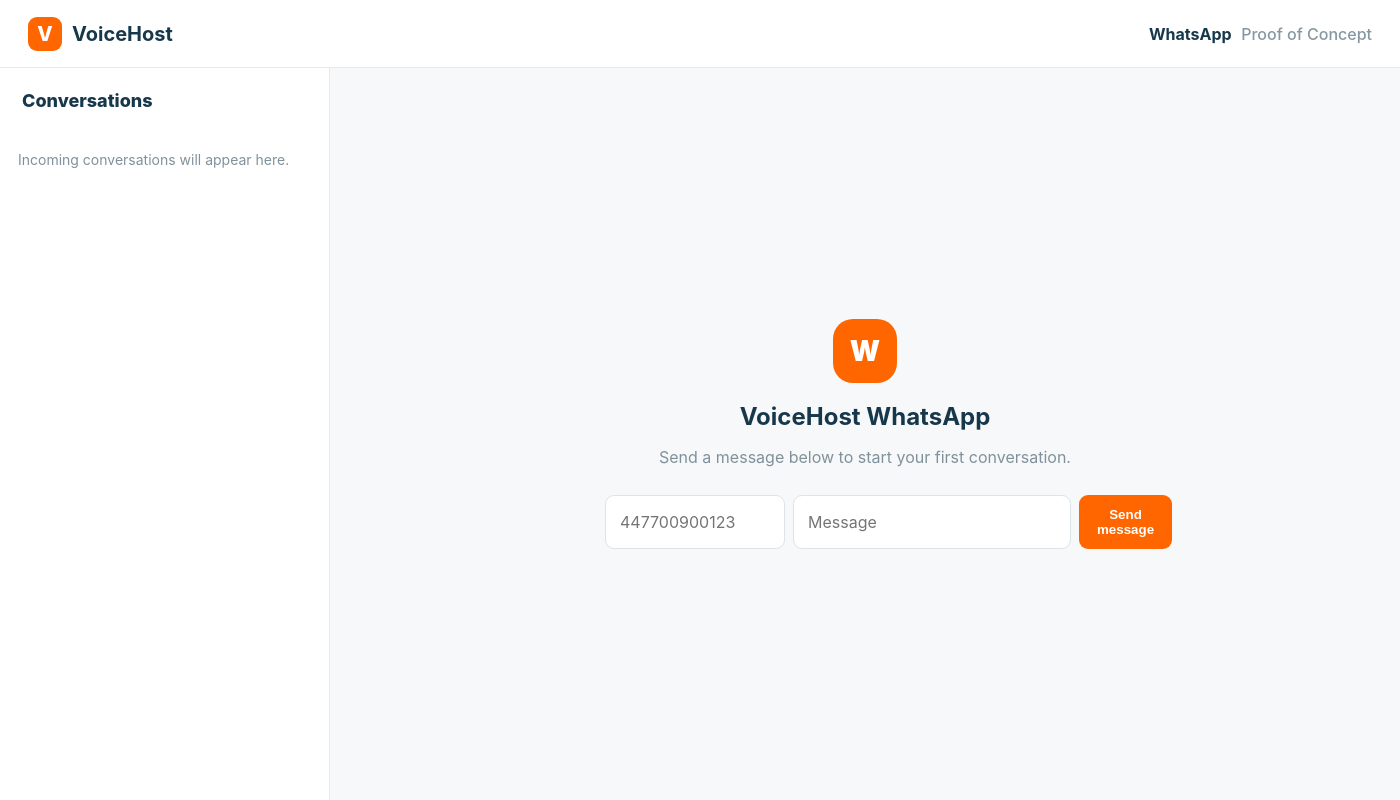
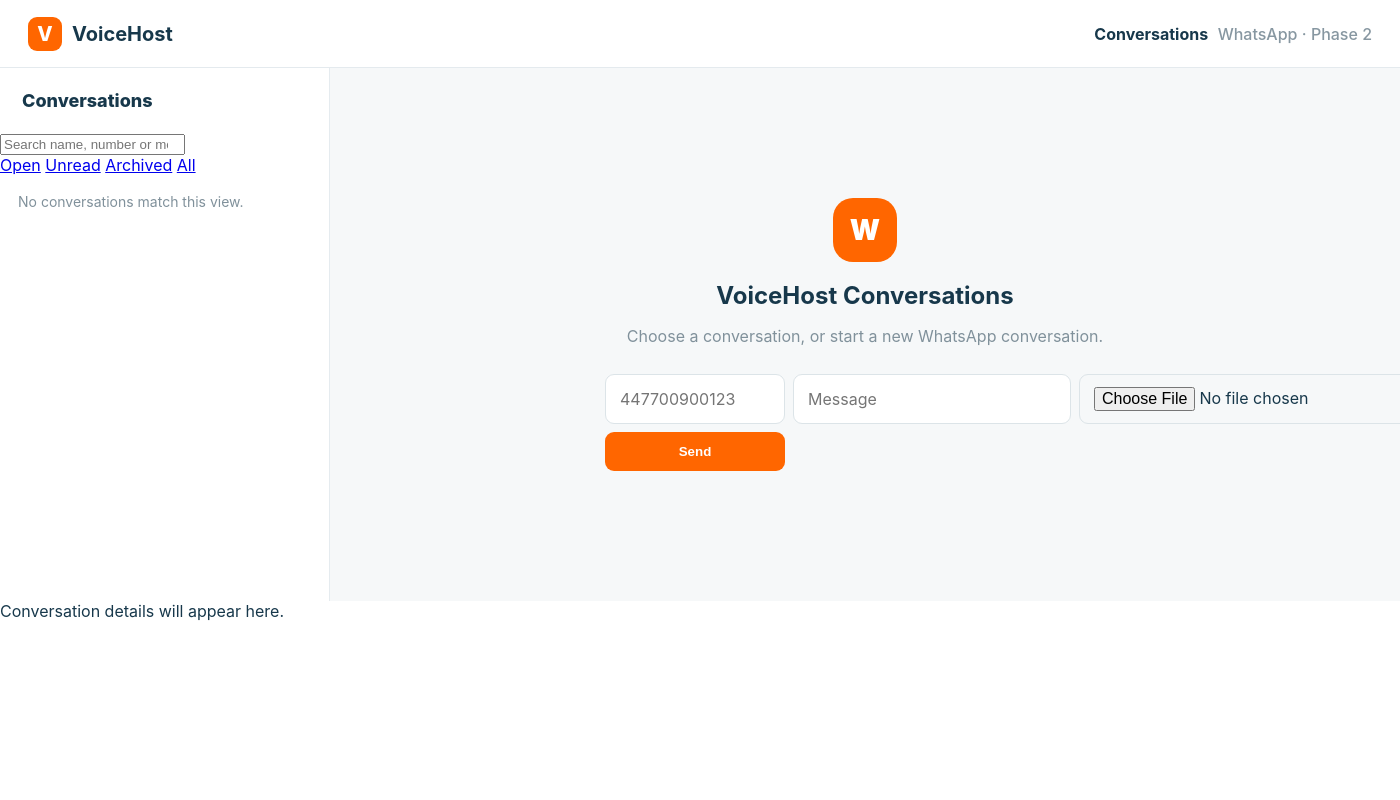
Before and after one commit to Si-Richards/whatsapp, a FastAPI app: page / in a window 1400 px wide; the page is wider, and only the part inside the window is pictured. Run offline with FastAPI, Linux system fonts and the light colour scheme; data that the repository does not hold is empty.

Commit message:
Redesign inbox for Phase 2 agent workflow

```diff
--- a/app/templates/index.html
+++ b/app/templates/index.html
@@ -9,38 +9,72 @@
 <body>
   <header class="topbar">
     <div class="brand"><span class="brand-mark">V</span><strong>VoiceHost</strong></div>
-    <div><strong>WhatsApp</strong> <span class="muted">Proof of Concept</span></div>
+    <div><strong>Conversations</strong> <span class="muted">WhatsApp · Phase 2</span></div>
   </header>
 
   <main class="layout">
     <aside class="sidebar">
+      <div class="sidebar-head">
         <div class="sidebar-title">Conversations</div>
+        <form class="search-form" method="get" action="/">
+          <input type="search" name="q" value="{{ search_query }}" placeholder="Search name, number or message">
+          <input type="hidden" name="filter" value="{{ conversation_filter }}">
+        </form>
+        <nav class="filters">
+          <a class="{% if conversation_filter == 'open' %}active{% endif %}" href="/?filter=open&q={{ search_query }}">Open</a>
+          <a class="{% if conversation_filter == 'unread' %}active{% endif %}" href="/?filter=unread&q={{ search_query }}">Unread</a>
+          <a class="{% if conversation_filter == 'archived' %}active{% endif %}" href="/?filter=archived&q={{ search_query }}">Archived</a>
+          <a class="{% if conversation_filter == 'all' %}active{% endif %}" href="/?filter=all&q={{ search_query }}">All</a>
+        </nav>
+      </div>
+
+      <div class="conversation-list">
         {% if conversations %}
           {% for item in conversations %}
-          <a class="conversation {% if selected and item.id == selected.id %}active{% endif %}" href="/?conversation={{ item.id }}">
+            <a class="conversation {% if selected and item.id == selected.id %}active{% endif %}" href="/?conversation={{ item.id }}&filter={{ conversation_filter }}&q={{ search_query }}">
               <div class="avatar">{{ (item.display_name or item.wa_id)[0]|upper }}</div>
               <div class="conversation-text">
                 <strong>{{ item.display_name or item.wa_id }}</strong>
                 <span>+{{ item.wa_id }}</span>
+                <small>{{ item.assigned_agent.name if item.assigned_agent else 'Unassigned' }}</small>
               </div>
               {% if item.unread_count %}<span class="badge">{{ item.unread_count }}</span>{% endif %}
             </a>
           {% endfor %}
         {% else %}
-        <div class="empty-small">Incoming conversations will appear here.</div>
+          <div class="empty-small">No conversations match this view.</div>
         {% endif %}
+      </div>
     </aside>
 
     <section class="chat">
       {% if selected %}
         <div class="chat-header">
           <div class="avatar large">{{ (selected.display_name or selected.wa_id)[0]|upper }}</div>
-          <div><strong>{{ selected.display_name or selected.wa_id }}</strong><span>+{{ selected.wa_id }}</span></div>
+          <div class="chat-identity">
+            <strong>{{ selected.display_name or selected.wa_id }}</strong>
+            <span>+{{ selected.wa_id }}</span>
           </div>
+          <button id="live-notice" class="live-notice" type="button" hidden>New activity · refresh</button>
+        </div>
+
         <div class="messages" id="messages">
           {% for message in messages %}
+            {% if message.direction == 'internal' %}
+              <div class="message-row internal">
+                <div class="bubble note-bubble">
+                  <div class="note-label">Internal note</div>
+                  <div class="message-body">{{ message.body }}</div>
+                  <small>{{ message.timestamp.strftime('%H:%M') }}</small>
+                </div>
+              </div>
+            {% else %}
               <div class="message-row {{ message.direction }}">
                 <div class="bubble">
+                  {% if message.reply_to_wamid %}
+                    <div class="quoted-reply">{{ message.reply_preview }}</div>
+                  {% endif %}
+
                   {% if message.media_url %}
                     {% if message.message_type in ['image', 'sticker'] %}
                       <a href="{{ message.media_url }}" target="_blank" rel="noopener">
@@ -59,12 +93,16 @@
                     {% endif %}
                   {% endif %}
 
-                {% if message.body and not (message.message_type == 'document' and message.media_url and message.body == message.media_filename) %}
+                  {% if message.body and not (message.message_type == 'document' and message.media_url and message.body == message.media_filename) and not (message.message_type in ['image','video','audio'] and message.body.startswith('[')) %}
                     <div class="message-body">{{ message.body }}</div>
                   {% elif not message.media_url %}
                     <div class="message-body">[{{ message.message_type }} message]</div>
                   {% endif %}
 
+                  <div class="message-footer">
+                    {% if message.wamid %}
+                      <button class="reply-button" type="button" data-reply-id="{{ message.wamid }}" data-reply-text="{{ (message.body or '[' ~ message.message_type ~ ' message]')|e }}">Reply</button>
+                    {% endif %}
                     <small class="message-meta">
                       {{ message.timestamp.strftime('%H:%M') }}
                       {% if message.direction == 'outbound' %}
@@ -78,27 +116,82 @@
                     </small>
                   </div>
                 </div>
+              </div>
+            {% endif %}
           {% endfor %}
         </div>
-        <form class="composer" action="/send" method="post">
+
+        <form id="composer" class="composer-wrap" action="/send" method="post" enctype="multipart/form-data">
           <input type="hidden" name="to" value="{{ selected.wa_id }}">
-          <input name="body" autocomplete="off" maxlength="4096" placeholder="Type a WhatsApp message…" required>
+          <input id="reply-to" type="hidden" name="reply_to" value="">
+          <div id="reply-bar" class="reply-bar" hidden>
+            <div><strong>Replying to</strong><span id="reply-text"></span></div>
+            <button id="reply-cancel" type="button">×</button>
+          </div>
+          <div class="composer">
+            <label class="attach-button" for="attachment"><span>＋</span><span id="attachment-label">Attach</span></label>
+            <input id="attachment" class="file-input" type="file" name="attachment" accept="image/*,video/*,audio/*,.pdf,.doc,.docx,.xls,.xlsx,.txt,.csv">
+            <input id="message-body" name="body" autocomplete="off" maxlength="4096" placeholder="Type a WhatsApp message…">
             <button type="submit">Send</button>
+          </div>
         </form>
       {% else %}
         <div class="empty-main">
           <div class="wa-icon">W</div>
-          <h1>VoiceHost WhatsApp</h1>
-          <p>Send a message below to start your first conversation.</p>
-          <form class="new-message" action="/send" method="post">
+          <h1>VoiceHost Conversations</h1>
+          <p>Choose a conversation, or start a new WhatsApp conversation.</p>
+          <form class="new-message" action="/send" method="post" enctype="multipart/form-data">
             <input name="to" placeholder="447700900123" required>
-            <input name="body" placeholder="Message" maxlength="4096" required>
-            <button type="submit">Send message</button>
+            <input name="body" placeholder="Message">
+            <input name="attachment" type="file">
+            <button type="submit">Send</button>
           </form>
         </div>
       {% endif %}
     </section>
+
+    <aside class="details">
+      {% if selected %}
+        <section class="detail-card">
+          <h3>Assignment</h3>
+          <form action="/conversations/{{ selected.id }}/assign" method="post">
+            <select name="agent_id" onchange="this.form.submit()">
+              <option value="">Unassigned</option>
+              {% for agent in agents %}
+                <option value="{{ agent.id }}" {% if selected.assigned_agent_id == agent.id %}selected{% endif %}>{{ agent.name }}</option>
+              {% endfor %}
+            </select>
+          </form>
+          <form class="inline-create" action="/agents" method="post">
+            <input name="name" placeholder="New agent name" required>
+            <button type="submit">Add</button>
+          </form>
+        </section>
+
+        <section class="detail-card">
+          <h3>Internal note</h3>
+          <form action="/conversations/{{ selected.id }}/notes" method="post">
+            <textarea name="body" rows="4" placeholder="Visible to VoiceHost agents only" required></textarea>
+            <button class="secondary-button" type="submit">Add note</button>
+          </form>
+        </section>
+
+        <section class="detail-card customer-card">
+          <h3>Customer</h3>
+          <dl>
+            <dt>Name</dt><dd>{{ selected.display_name or 'Unknown' }}</dd>
+            <dt>WhatsApp</dt><dd>+{{ selected.wa_id }}</dd>
+            <dt>Status</dt><dd>{{ 'Archived' if selected.is_archived else 'Open' }}</dd>
+          </dl>
+          <form action="/conversations/{{ selected.id }}/archive" method="post">
+            <button class="text-button" type="submit">{{ 'Restore conversation' if selected.is_archived else 'Archive conversation' }}</button>
+          </form>
+        </section>
+      {% else %}
+        <div class="details-empty">Conversation details will appear here.</div>
+      {% endif %}
+    </aside>
   </main>
-  <script>const m=document.getElementById('messages');if(m){m.scrollTop=m.scrollHeight;}</script>
+  <script src="/static/app.js"></script>
 </body>
 </html>
```
Lines whose indentation alone changed are shown as unchanged.
